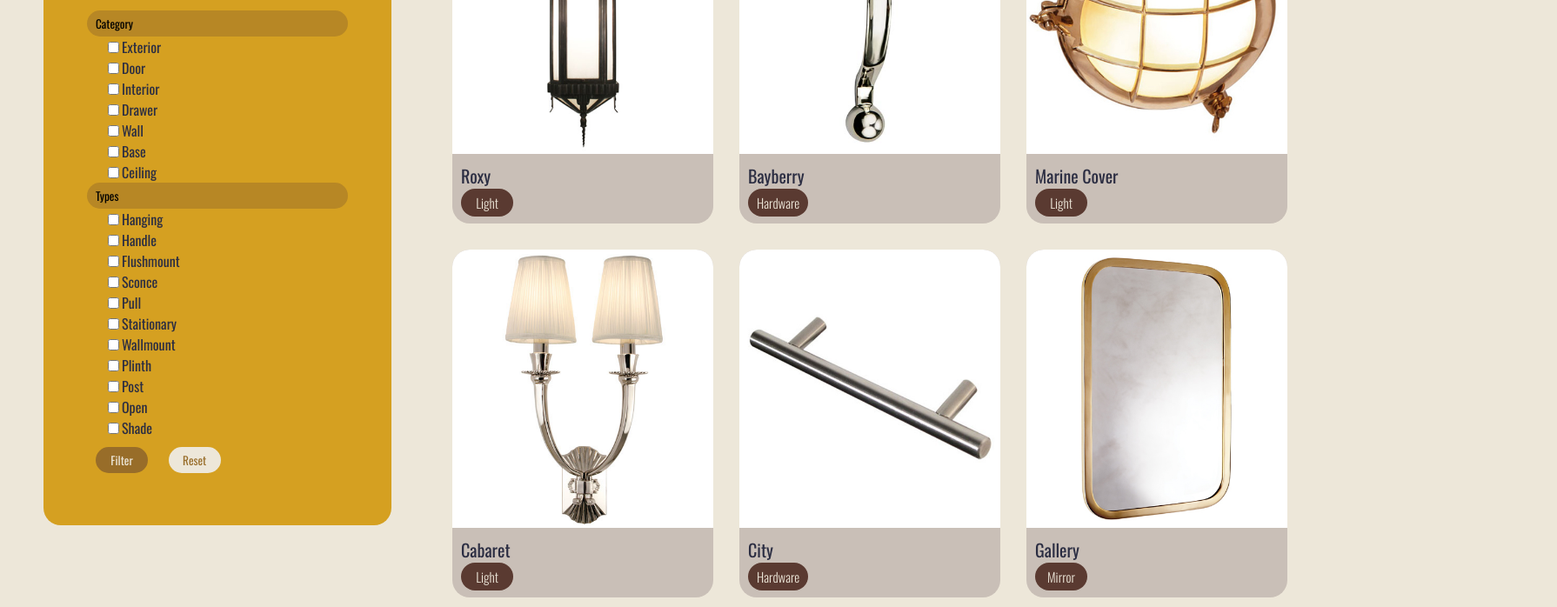
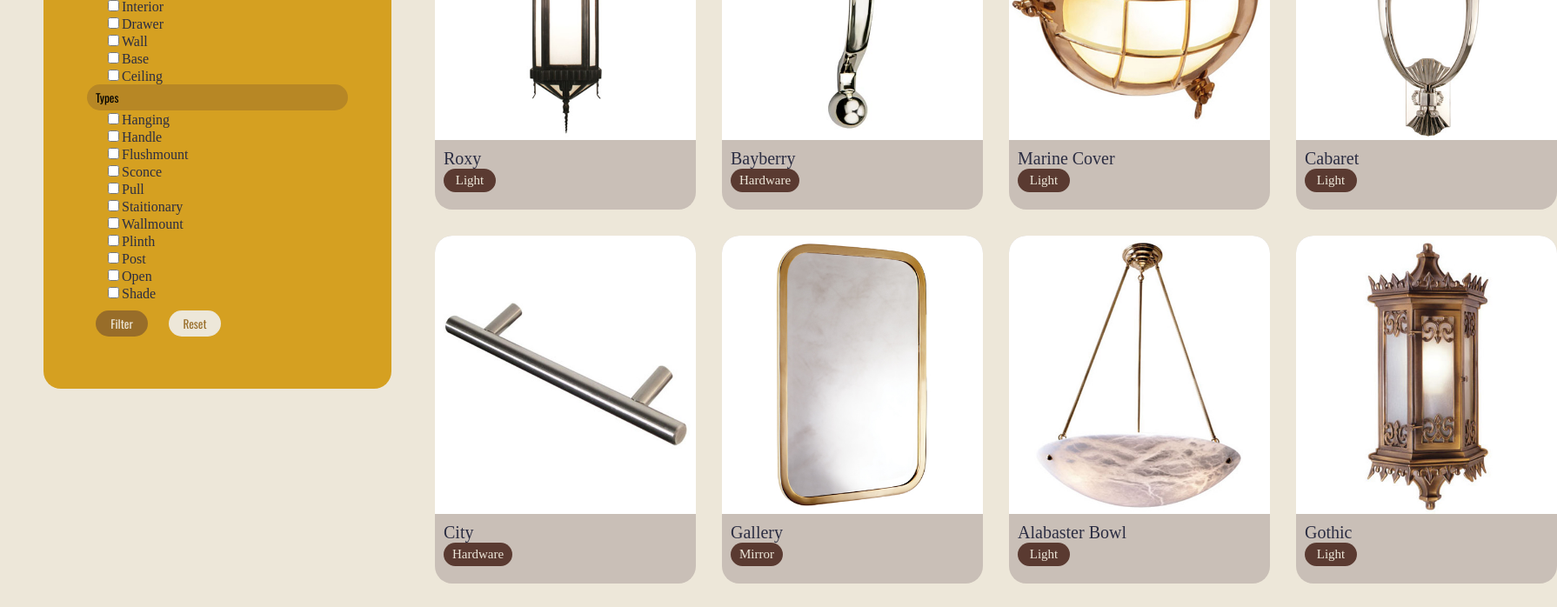
Before and after one commit to kalvingarcia/catalog-demo, a plain HTML site: page index.html in a window 1280 px wide. Shown: the part 267-965 px from the top of the page at 87% size, 1790 px wide, since content can reach past the window. Drawn offline with nearby package versions, Linux system fonts and the light colour scheme.

Commit message:
Update index.html

```diff
--- a/index.html
+++ b/index.html
@@ -14,7 +14,7 @@
                 color: #2B2D42;
                 overflow-x: hidden;
             }
-            body, button {
+            button {
                 font-family: 'Oswald', sans-serif;
             }
 
@@ -41,11 +41,11 @@
             }
 
             .catalog-slide {
-                width: 960px;
+                width: 1290px;
                 margin: auto;
                 display: grid;
-                grid-template-rows: repeat(4, 1fr);
-                grid-template-columns: repeat(3, 1fr);
+                grid-template-rows: repeat(3, 1fr);
+                grid-template-columns: repeat(4, 1fr);
                 row-gap: 30px;
                 column-gap: 30px;
                 margin-top: 50px;
@@ -362,7 +362,6 @@
         </style>
     </head>
     <body>
-        <span class="title">Products</span>
         <div id="root">
             <div id="filter-panel">
                 <span class="heading">Filters</span>
@@ -379,6 +378,7 @@
                 <button class="reset-button" onclick="reset()">Reset</button>
             </div>
             <div id="catalog-panel">
+                <span class="title">Products</span>
                 <div id="catalog-container">
                 </div>
                 <div id="pagination-panel">
```
